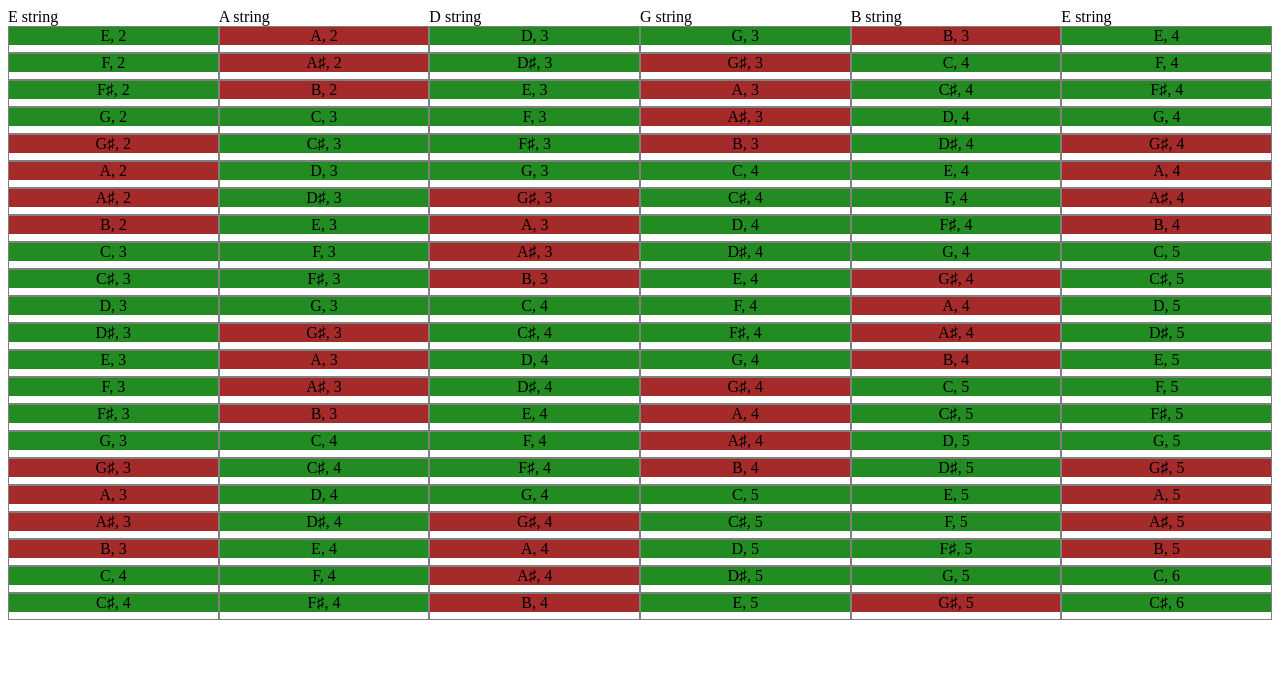
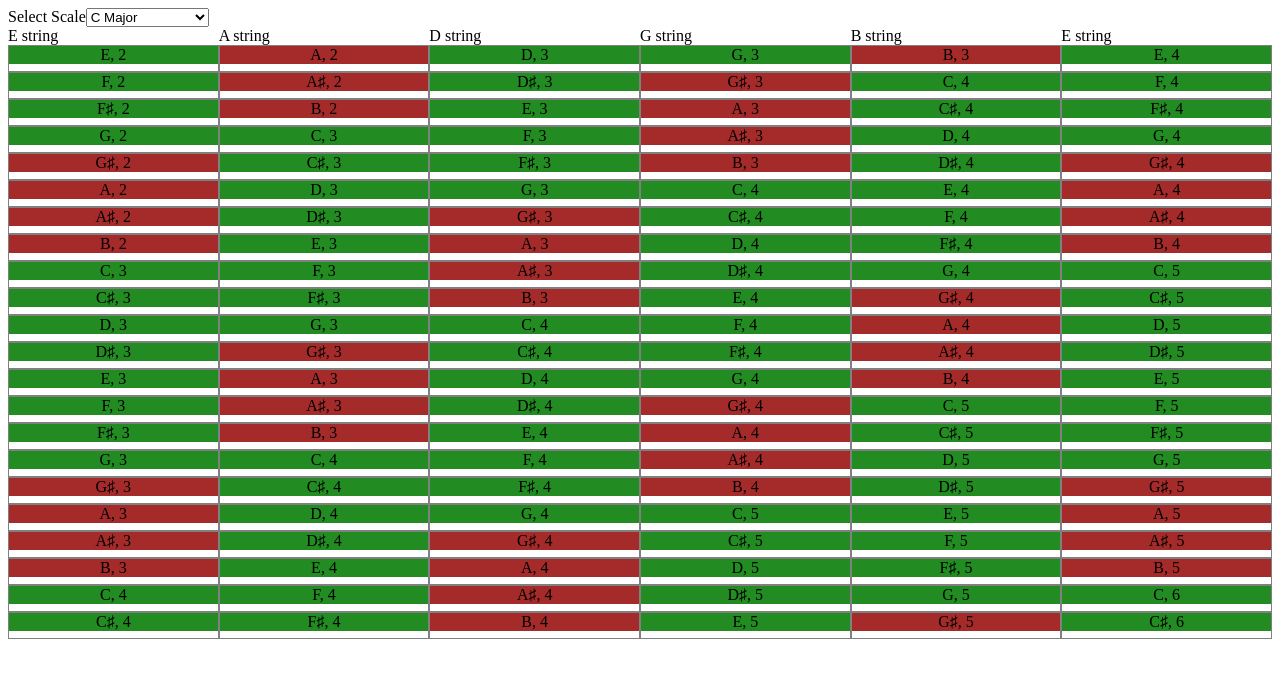
Before and after one commit to brotherclone/neck-brace, a React app: page / in a window 1280 px wide. Shown: the top 678 px of the page. Built offline with nearby package versions, Linux system fonts and the light colour scheme.

Commit message:
remove react-dom

```diff
--- /dev/null
+++ b/src/App.tsx
@@ -0,0 +1,26 @@
+import React from 'react';
+import './index.scss';
+import { AllScales, AllScaleSelections } from './constants/Scales';
+import { StandardGuitarTuning } from './constants/GuitarTunings';
+import { StandardGuitarFretCount } from './constants/GuitarFrets';
+import Neck from './components/Neck/Neck';
+import ScaleSelector from './components/ScaleSelector/ScaleSelector';
+const App = () => {
+  return (
+    <div>
+      <ScaleSelector
+        label={'Select Scale'}
+        currentValue={0}
+        options={AllScaleSelections}
+      />
+      <Neck
+        tuning={StandardGuitarTuning}
+        fretCount={StandardGuitarFretCount}
+        neckStrings={[]}
+        scale={AllScales[0]}
+      />
+    </div>
+  );
+};
+
+export default App;
--- /dev/null
+++ b/src/components/ScaleSelector/ScaleSelector.tsx
@@ -0,0 +1,32 @@
+import * as React from 'react';
+import { OptionType } from '../../types/OptionType';
+import './ScaleSelector.module.scss';
+
+interface ScaleSelectorProperties {
+  label: string;
+  currentValue: number;
+  options: OptionType[];
+}
+
+const ScaleSelector: React.FC<ScaleSelectorProperties> = ({
+  label,
+  currentValue,
+  options,
+}) => {
+  return (
+    <>
+      <label>
+        {label}
+        <select value={currentValue}>
+          {options.map((option, index) => (
+            <option value={option.optionValue} key={index}>
+              {option.optionLabel}
+            </option>
+          ))}
+        </select>
+      </label>
+    </>
+  );
+};
+
+export default ScaleSelector;
--- a/src/constants/Scales.ts
+++ b/src/constants/Scales.ts
@@ -3,6 +3,7 @@ import { Pitches } from './Pitches';
 import { Scale } from '../types/Scale';
 import { ScaleType } from '../types/ScaleType';
 import { PitchClass } from '../types/PitchClass';
+import { OptionType } from '../types/OptionType';
 
 function nextPitch(previous: number, interval: number): number {
   if (previous + interval < Pitches.length) {
@@ -70,4 +71,19 @@ function createAllScales(): Scale[] {
   return scales;
 }
 
-export const AllScales = createAllScales();
+function createScaleSelections(scales: Scale[]): OptionType[] {
+  const scaleOptions: OptionType[] = [];
+  for (let s = 0; s < scales.length; s++) {
+    const anOption: OptionType = {
+      optionLabel: scales[s].displayName,
+      optionValue: scales[s].id,
+    };
+    scaleOptions.push(anOption);
+  }
+
+  return scaleOptions;
+}
+
+const allScales = createAllScales();
+export const AllScales = allScales;
+export const AllScaleSelections = createScaleSelections(allScales);
--- a/src/index.scss
+++ b/src/index.scss
@@ -2,3 +2,4 @@
 @import "components/String/String.module";
 @import "components/Fret/Fret.module";
 @import "components/Neck/Neck.module";
+@import "components/ScaleSelector/ScaleSelector.module";
--- a/src/index.tsx
+++ b/src/index.tsx
@@ -1,19 +1,14 @@
 import React from 'react';
-import ReactDOM from 'react-dom';
-import Neck from './components/Neck/Neck';
-import { StandardGuitarTuning } from './constants/GuitarTunings';
-import { StandardGuitarFretCount } from './constants/GuitarFrets';
-import { AllScales } from './constants/Scales';
-import './index.scss';
+import { createRoot } from 'react-dom/client';
+import App from './App';
 
-ReactDOM.render(
-  <div>
-    <Neck
-      tuning={StandardGuitarTuning}
-      fretCount={StandardGuitarFretCount}
-      neckStrings={[]}
-      scale={AllScales[0]}
-    />
-  </div>,
-  document.getElementById('app-root')
-);
+function NeckBraceInit() {
+  React.useEffect(() => {
+    console.log('rendered');
+  });
+  return <App />;
+}
+
+const container = document.getElementById('app-root');
+const root = createRoot(container!);
+root.render(<NeckBraceInit />);
--- /dev/null
+++ b/src/types/OptionType.ts
@@ -0,0 +1,4 @@
+export type OptionType = {
+  optionValue: number;
+  optionLabel: string;
+};
```
Also changed, not shown: .eslintrc.json, src/components/ScaleSelector/ScaleSelector.module.scss (added).
